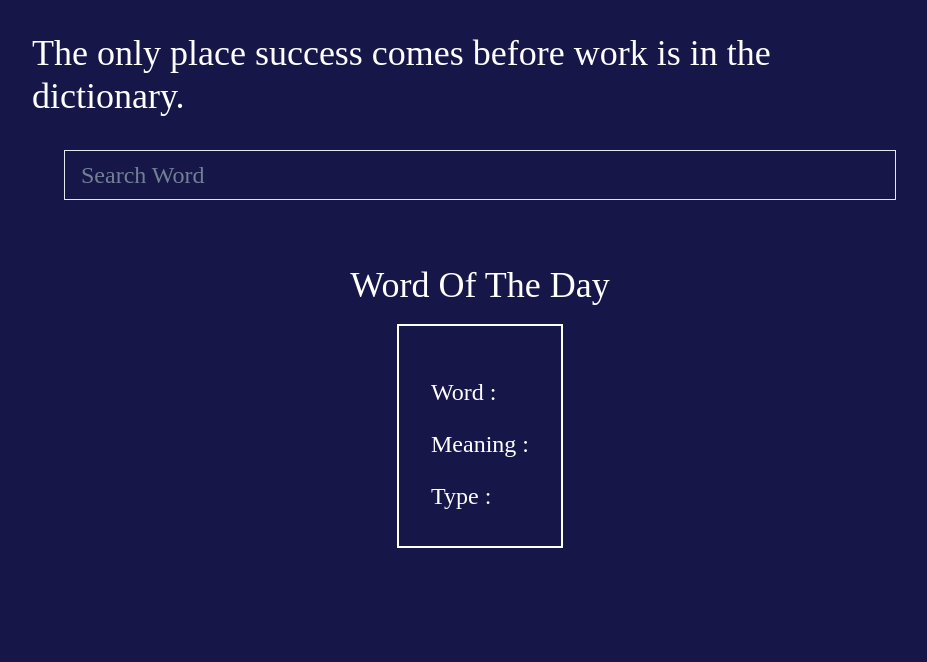
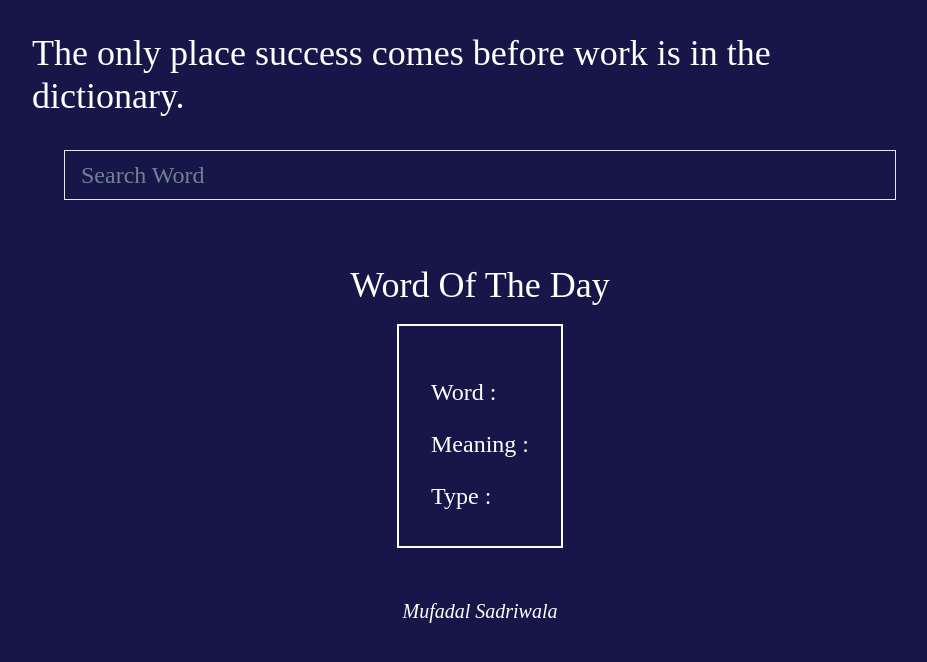
Before and after one commit to Mufadal03/mini-dictionary-app, a React (Create React App) app in the folder dictionary/: page / in a window 1280 px wide. Shown: the top 662 px of the page, without its empty margins (160-1087 px from the left). Built offline with nearby package versions, Linux system fonts and the light colour scheme; no server answers; a web font is replaced by a local one.

Commit message:
last checkup

```diff
--- a/dictionary/src/Routes/Home.jsx
+++ b/dictionary/src/Routes/Home.jsx
@@ -2,6 +2,7 @@ import { Box, Container, Flex, Heading } from '@chakra-ui/react'
 import React from 'react'
 import { useEffect } from 'react'
 import { useDispatch, useSelector } from 'react-redux'
+import About from '../Components/About'
 import ResultContainer from '../Components/ResultContainer'
 import SearchBar from '../Components/SearchBar'
 import "../index.css"
@@ -12,7 +13,7 @@ const Home = () => {
         dispatch(getWordOfTheDay())
     },[])
     return (
-        <Box minH='100vh' bgColor={"#161748"} color="white">
+        <Box minH='100vh' bgColor={"#161748"} color="white" >
             <Box w="70%"  m="auto" pt="2rem" >
                 {/* Heading */}
                 <Flex justifyContent="center">
@@ -26,7 +27,7 @@ const Home = () => {
                 <ResultContainer />
                 {/* Results */}
 
-
+                <About />
             </Box>
       </Box>
   )
--- a/dictionary/src/redux/SearchRedux/reducer.js
+++ b/dictionary/src/redux/SearchRedux/reducer.js
@@ -19,6 +19,7 @@ export const reducer = (state = initialState, { type, payload }) => {
             return {
                 ...state,
                 Loading: false,
+                Error:false,
                 data: {...payload}
             }
         }
```
